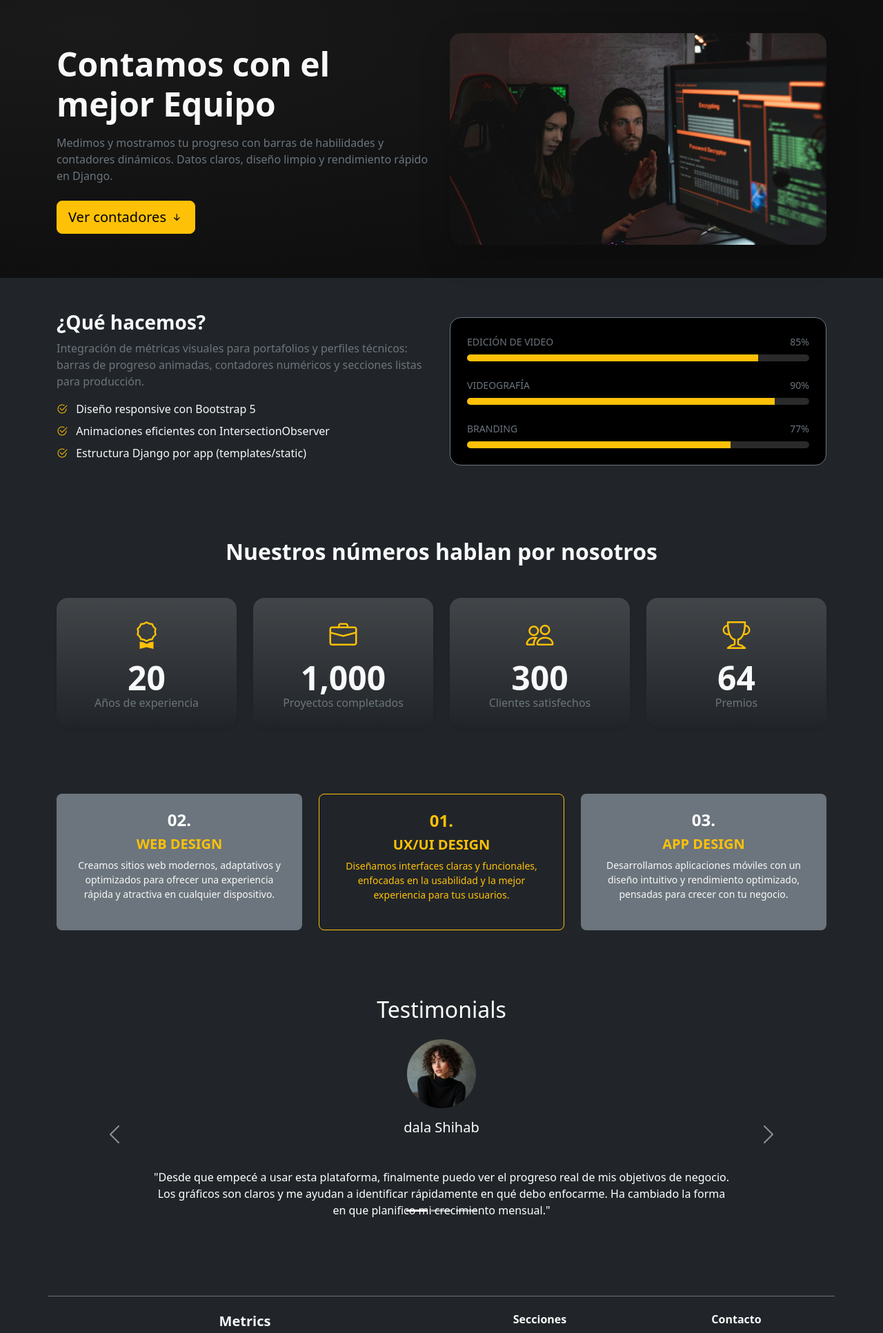
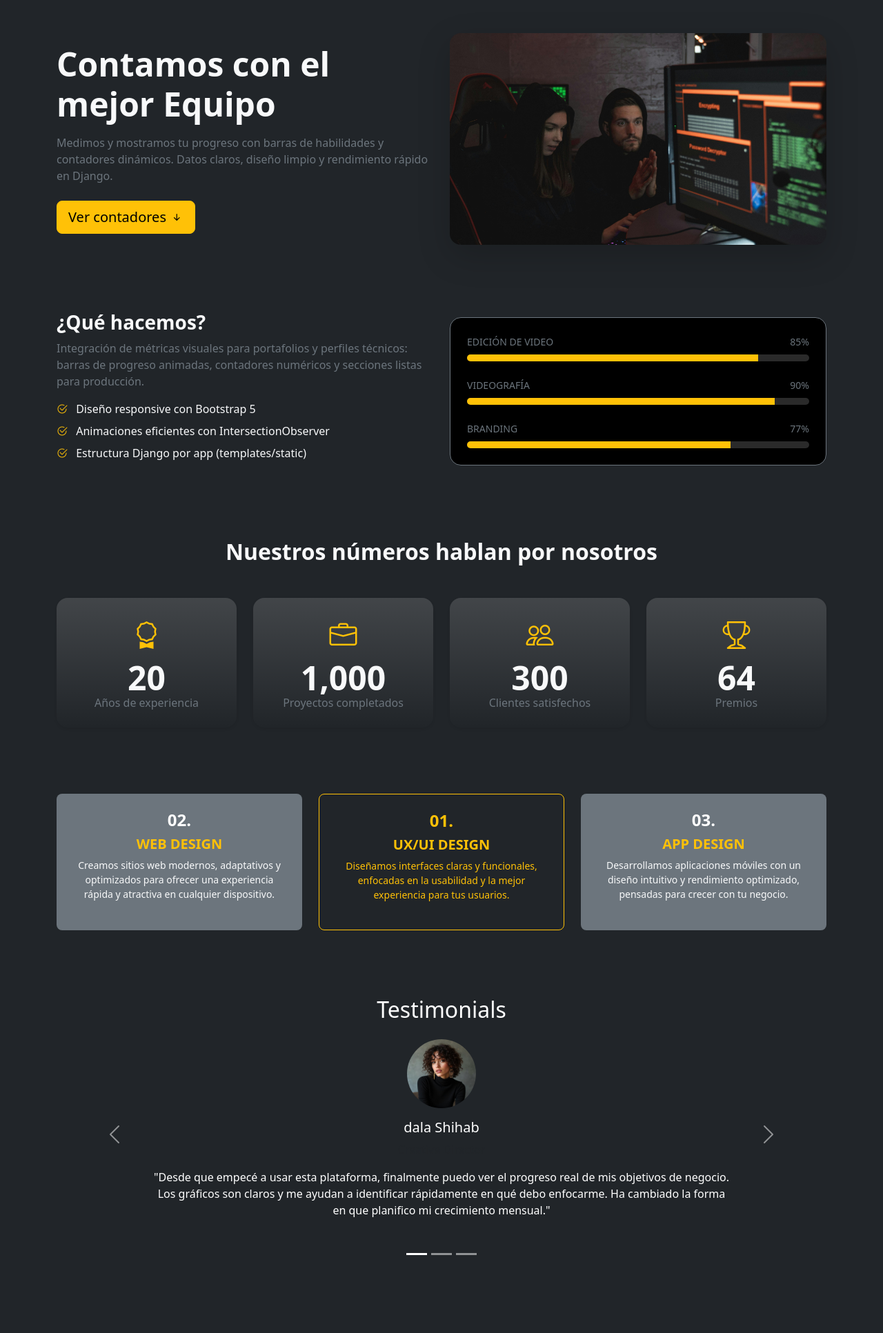
Before and after one commit to luisAngelDev/django-skill-metrics, a Django app: page / in a window 1280 px wide. Shown: the part 56-1989 px from the top of the page at 69% size. Run offline with Django 5.2, Linux system fonts and the light colour scheme.

Commit message:
feat: corrigiendo carrusel

```diff
--- a/metrics/static/metrics/css/styles.css
+++ b/metrics/static/metrics/css/styles.css
@@ -47,3 +47,9 @@ body { -webkit-font-smoothing: antialiased; -moz-osx-font-smoothing: grayscale;
 .service-box:hover p {
   color: #ffc107 !important; /* amarillo */
 }
+
+
+#testimonialCarousel .carousel-indicators {
+  position: static; /* que ya no sea absoluto */
+  margin-top: 2rem; /* separarlos del texto */
+}
--- a/metrics/templates/metrics/our_metrics.html
+++ b/metrics/templates/metrics/our_metrics.html
@@ -5,7 +5,7 @@
 
 {% block content %}
   <!-- HERO / ENCABEZADO -->
-  <section class="py-5 bg-gradient-dark">
+  <section class="py-5 ">
     <div class="container">
       <div class="row align-items-center gy-4">
         <div class="col-lg-6">
@@ -222,13 +222,17 @@
         <span class="carousel-control-next-icon"></span>
       </button>
 
-      <!-- Indicadores -->
-      <div class="carousel-indicators mt-3">
+    </div>
+
+    <!-- Indicadores -->
+    <div class="text-center mt-4">
+      <div class="carousel-indicators position-static">
         <button type="button" data-bs-target="#testimonialCarousel" data-bs-slide-to="0" class="active"></button>
         <button type="button" data-bs-target="#testimonialCarousel" data-bs-slide-to="1"></button>
         <button type="button" data-bs-target="#testimonialCarousel" data-bs-slide-to="2"></button>
       </div>
     </div>
+
   </div>
 </section>
 
```
